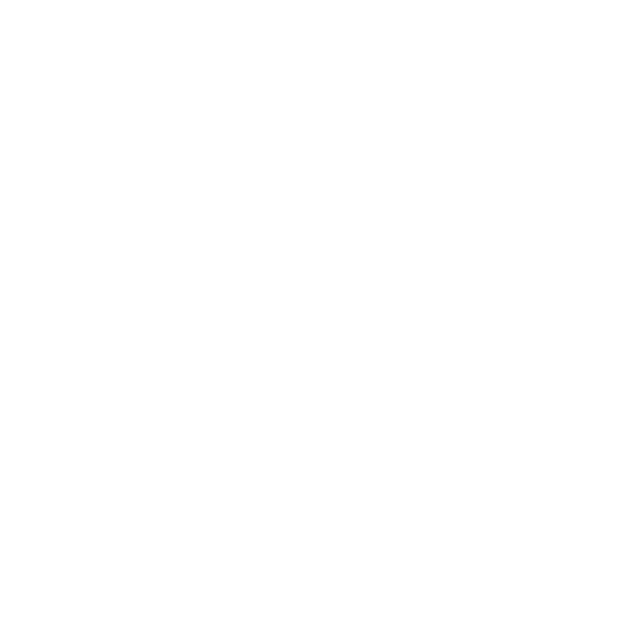
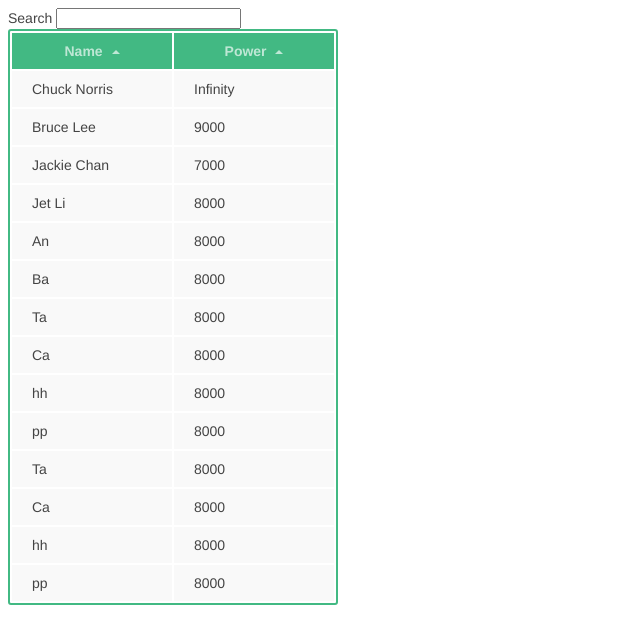
Before and after one commit to weiwanxiu/vue-example, a plain HTML site: page grid/index.html in a window 1280 px wide. Shown: the whole page, without its empty margins (0-640 px from the left). Drawn offline with nearby package versions, Linux system fonts and the light colour scheme.

Commit message:
feat grid

```diff
--- a/grid/app.js
+++ b/grid/app.js
@@ -4,3 +4,91 @@
  */
 
 'use strict';
+
+ // grid-component
+Vue.component('grid', {
+    template: '#grid-template',
+    replace: true,
+    props: {
+        data: Array,
+        columns: Array,
+        filterKey: String
+    },
+    data: function () {
+        var sortOrders = {};
+        // console.log(this);
+        // console.log(this.columns);
+        // console.log(this.data);
+        this.columns.forEach(function (key) {
+            sortOrders[key] = 1
+        });
+
+        return {
+            sortKey: '',
+            sortOrders: sortOrders
+        }
+    },
+    // 计算属性
+    computed: {
+        filteredData: function () {
+            var sortKey = this.sortKey;
+            var filterKey = this.filterKey && this.filterKey.toLowerCase();
+            var order = this.sortOrders[sortKey] || 1;
+            var data = this.data;
+
+            if (filterKey) {
+                data = data.filter(function (row) {
+                    return Object.keys(row).some(function (key) {
+                        return String(row[key]).toLowerCase().indexOf(filterKey) > -1;
+                    });
+                });
+            }
+
+            if (sortKey) {
+                data = data.slice().sort(function (a, b) {
+                    a = a[sortKey];
+                    b = b[sortKey];
+                    return (a === b ? 0 : a > b ? 1 : -1) * order;
+                });
+            }
+
+            return data;
+        }
+    },
+    // 过滤器
+    filters: {
+        capitalize: function (str) {
+            return str.charAt(0).toUpperCase() + str.slice(1);
+        }
+    },
+    methods: {
+        sortBy: function (key) {
+            this.sortKey = key;
+            this.sortOrders[key] = this.sortOrders[key] * -1;
+        }
+    }
+});
+
+var demo = new Vue({
+    el: '#app',
+    data: {
+        searchQuery: '',
+        gridColumns: ['name', 'power'],
+        gridData: [
+            { name: 'Chuck Norris', power: Infinity },
+            { name: 'Bruce Lee', power: 9000 },
+            { name: 'Jackie Chan', power: 7000 },
+            { name: 'Jet Li', power: 8000 },
+            { name: 'An', power: 8000 },
+            { name: 'Ba', power: 8000 },
+            { name: 'Ta', power: 8000 },
+            { name: 'Ca', power: 8000 },
+            { name: 'hh', power: 8000 },
+            { name: 'pp', power: 8000 },
+            { name: 'Ta', power: 8000 },
+            { name: 'Ca', power: 8000 },
+            { name: 'hh', power: 8000 },
+            { name: 'pp', power: 8000 }
+        ]
+    }
+})
--- a/grid/index.html
+++ b/grid/index.html
@@ -6,6 +6,41 @@
     <link rel="stylesheet" href="style.css">
   </head>
 
+  <body>
+
+    <script type="text/x-template" id="grid-template">
+      <table v-if="filteredData.length">
+        <thead>
+          <tr>
+            <th v-for="key in columns"
+              @click="sortBy(key)"
+              :class="{ active: sortKey == key }">
+              {{ key | capitalize }}
+              <span class="arrow" :class="sortOrders[key] > 0 ? 'asc' : 'dsc'"></span>
+            </th>
+          </tr>
+        </thead>
+        <tbody>
+          <tr v-for="entry in filteredData">
+            <td v-for="key in columns">
+              {{entry[key]}}
+            </td>
+          </tr>
+        </tbody>
+      </table>
+    </script>
+
+    <div id="app">
+      <form id="search">
+        Search <input name="query" v-model="searchQuery" />
+      </form>
+      <grid
+        :data="gridData"
+        :columns="gridColumns"
+        :filter-key="searchQuery"
+      ></grid>
+    </div>
+
     <script src="https://unpkg.com/vue/dist/vue.js"></script>
     <script src="./app.js"></script>
   </body>
```
Also changed, not shown: todomvc/app.js (added), todomvc/index.html (added).
